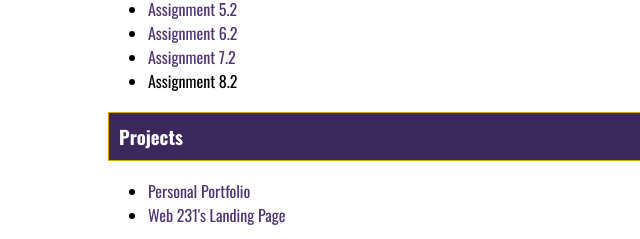
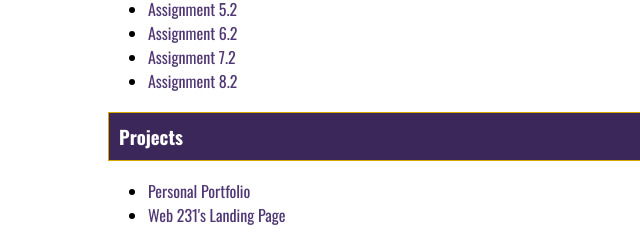
Before and after one commit to sjeand/web-330, a plain HTML site: page index.html in a window 1280 px wide. Shown: the part 360-599 px from the top of the page, 0-640 px from the left. Drawn offline with nearby package versions, Linux system fonts and the light colour scheme.

Commit message:
week 8 updates

```diff
--- a/index.html
+++ b/index.html
@@ -52,7 +52,7 @@
           <li><a href="week-5/jeanBaptiste-bobs-auto-repair.html">Assignment 5.2</a></li>
           <li><a href="week-6/jeanBaptiste-future-value.html">Assignment 6.2</a></li>
           <li><a href="week-7/jeanBaptiste-whatabook1.html">Assignment 7.2</a></li>
-          <li>Assignment 8.2</li>
+          <li><a href="week-8/jeanBaptiste-whatabook2.html">Assignment 8.2</a></li>
         </ul>
 
       <!--Class projects for web-330-->
```
